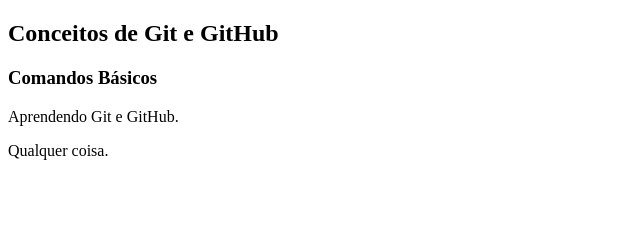
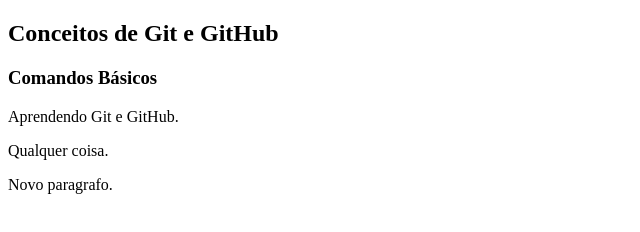
Before and after one commit to nataliaalmm/aula-git, a plain HTML site: page index.html in a window 1280 px wide. Shown: the whole page, without its empty margins (0-640 px from the left). Drawn offline with Linux system fonts and the light colour scheme.

Commit message:
novo ajuste

```diff
--- a/index.html
+++ b/index.html
@@ -10,5 +10,6 @@
     <h3>Comandos Básicos</h3>
     <p>Aprendendo Git e GitHub.</p>
     <p>Qualquer coisa.</p>
+    <p>Novo paragrafo.</p>
 </body>
 </html>
```
